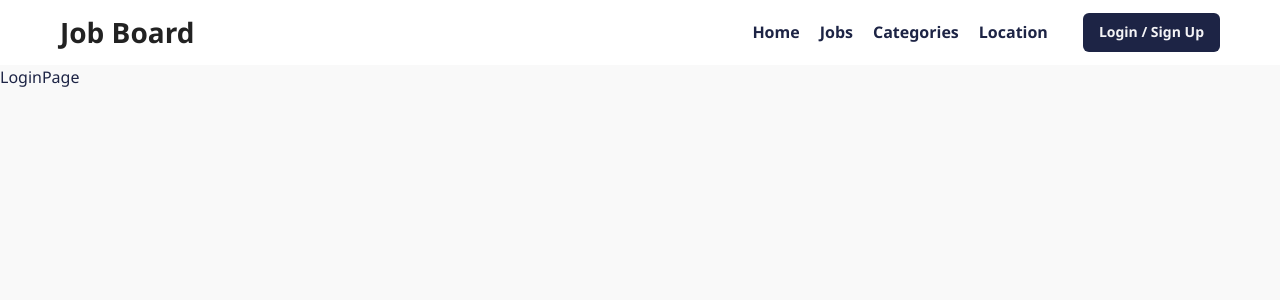
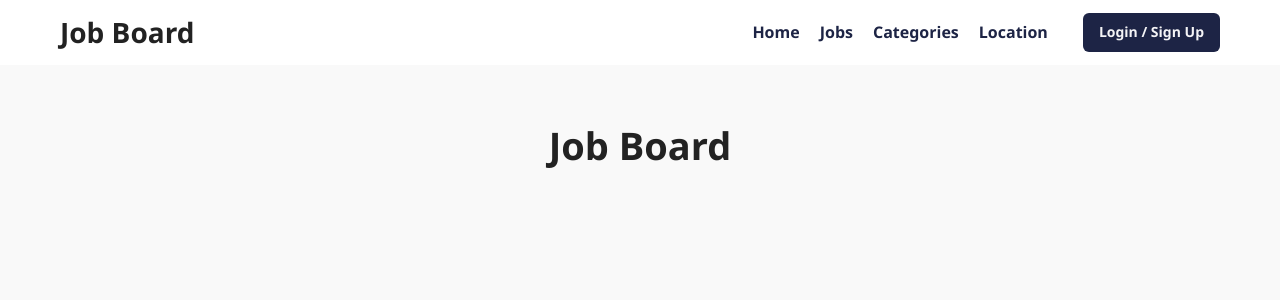
Before and after one commit to Jon-Felipe/Job-Board-React, a React (Vite) app: page /login in a window 1280 px wide. Shown: the top 300 px of the page. Built offline with nearby package versions, Linux system fonts and the light colour scheme.

Commit message:
login page init styles and displaying title

```diff
--- /dev/null
+++ b/src/pages/Login/LoginPage.module.css
@@ -0,0 +1,13 @@
+.login {
+  display: flex;
+  align-items: center;
+  justify-content: center;
+  margin-top: 40px;
+}
+
+.title {
+  text-transform: capitalize;
+  margin-top: 10px;
+  font-size: 38px;
+  font-weight: 700;
+}
--- a/src/pages/Login/LoginPage.tsx
+++ b/src/pages/Login/LoginPage.tsx
@@ -1,5 +1,11 @@
+import styles from './LoginPage.module.css';
+
 function LoginPage() {
-  return <div>LoginPage</div>;
+  return (
+    <main className={styles.login}>
+      <h3 className={styles.title}>Job Board</h3>
+    </main>
+  );
 }
 
 export default LoginPage;
```
